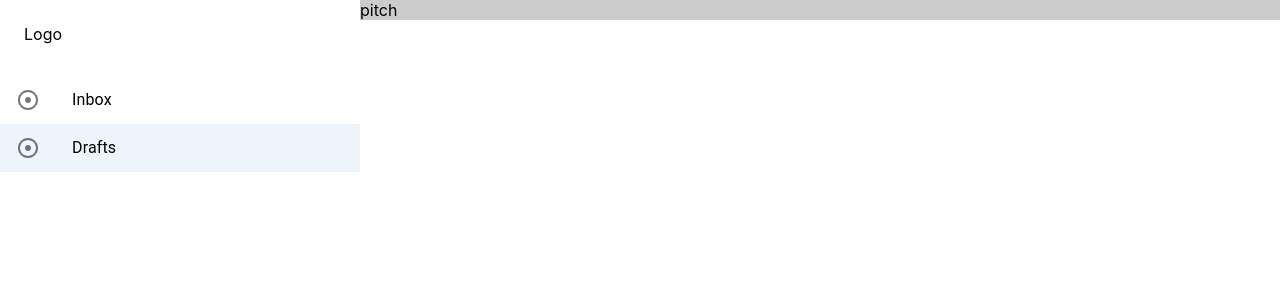
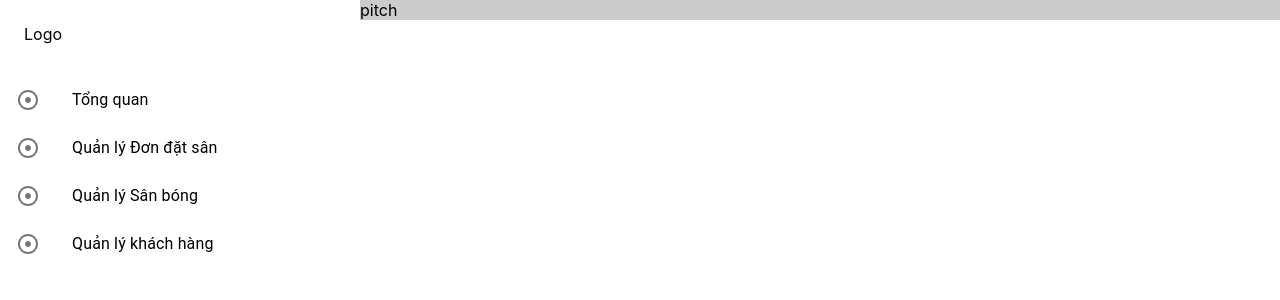
Before and after one commit to tronglt20/pitchfinder-web, a React (Create React App) app: page /pitch in a window 1280 px wide. Shown: the top 300 px of the page. Built offline with nearby package versions, Linux system fonts and the light colour scheme.

Commit message:
handle sidebar items

```diff
--- a/src/Components/sideBar/sideBar.js
+++ b/src/Components/sideBar/sideBar.js
@@ -1,43 +1,39 @@
 import * as React from "react";
 import Box from "@mui/material/Box";
 import List from "@mui/material/List";
-import ListItemButton from "@mui/material/ListItemButton";
-import ListItemIcon from "@mui/material/ListItemIcon";
-import ListItemText from "@mui/material/ListItemText";
-import AdjustIcon from "@mui/icons-material/Adjust";
+import SideBarItem from "./sideBarItem";
 
 export default function SideBar() {
-  const [selectedIndex, setSelectedIndex] = React.useState(1);
+  const [selectedItem, setSelectedItem] = React.useState("");
 
-  //   const handleListItemClick = (
-  //     event: React.MouseEvent<HTMLDivElement, MouseEvent>,
-  //     index: number
-  //   ) => {
-  //     setSelectedIndex(index);
-  //   };
+  const handleListItemClick = (content) => {
+    setSelectedItem(content);
+  };
 
   return (
     <Box sx={{ width: "100%", maxWidth: 360, bgcolor: "background.paper" }}>
       <Box sx={{ p: 3 }}>Logo</Box>
       <List component="nav" aria-label="main mailbox folders">
-        <ListItemButton
-          selected={selectedIndex === 0}
-          //   onClick={(event) => handleListItemClick(event, 0)}
-        >
-          <ListItemIcon>
-            <AdjustIcon />
-          </ListItemIcon>
-          <ListItemText primary="Inbox" />
-        </ListItemButton>
-        <ListItemButton
-          selected={selectedIndex === 1}
-          //   onClick={(event) => handleListItemClick(event, 1)}
-        >
-          <ListItemIcon>
-            <AdjustIcon />
-          </ListItemIcon>
-          <ListItemText primary="Drafts" />
-        </ListItemButton>
+        <SideBarItem
+          clickHandler={handleListItemClick}
+          selected={selectedItem}
+          content="Tổng quan"
+        />
+        <SideBarItem
+          clickHandler={handleListItemClick}
+          selected={selectedItem}
+          content="Quản lý Đơn đặt sân"
+        />
+        <SideBarItem
+          clickHandler={handleListItemClick}
+          selected={selectedItem}
+          content="Quản lý Sân bóng"
+        />
+        <SideBarItem
+          clickHandler={handleListItemClick}
+          selected={selectedItem}
+          content="Quản lý khách hàng"
+        />
       </List>
     </Box>
   );
--- /dev/null
+++ b/src/Components/sideBar/sideBarItem.js
@@ -0,0 +1,21 @@
+import * as React from "react";
+import ListItemButton from "@mui/material/ListItemButton";
+import ListItemIcon from "@mui/material/ListItemIcon";
+import ListItemText from "@mui/material/ListItemText";
+import AdjustIcon from "@mui/icons-material/Adjust";
+
+function SideBarItem(props) {
+  return (
+    <ListItemButton
+      selected={props.selected === props.content}
+      onClick={props.clickHandler}
+    >
+      <ListItemIcon>
+        <AdjustIcon />
+      </ListItemIcon>
+      <ListItemText primary={props.content} />
+    </ListItemButton>
+  );
+}
+
+export default SideBarItem;
```
